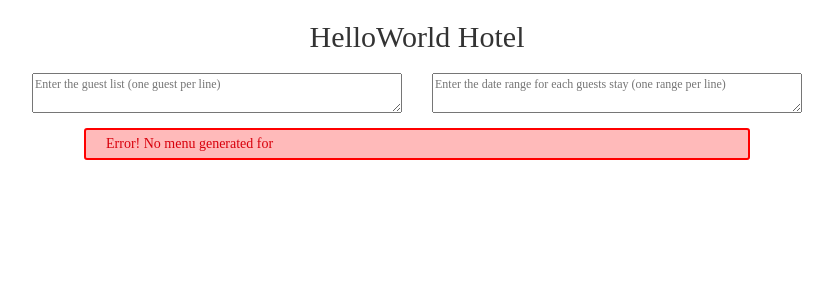
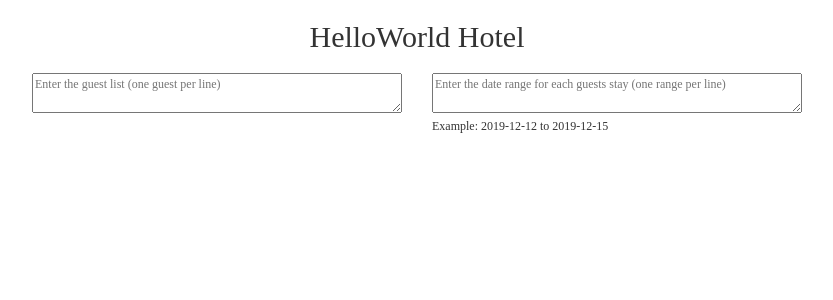
Before and after one commit to LittleRabbitBigWolf/helloWorldHotel, a React (Create React App) app: page / in a window 1280 px wide. Shown: the top 300 px of the page, without its empty margins (223-1056 px from the left). Built offline with nearby package versions, Linux system fonts and the light colour scheme; the HTML template or start-up script is replaced by a standard one.

Commit message:
Added helper text to date field

```diff
--- a/src/App.js
+++ b/src/App.js
@@ -16,12 +16,12 @@ export default class App extends Component {
   }
 
   generateMealPlan(meals) {
-    if (
-      this.state.guests.length !== 0 &&
-      this.state.guestDateList.length !== 0
-    ) {
-      for (let i = 0; i < this.state.guests.length; i++) {}
-    }
+    // if (
+    //   this.state.guests.length !== 0 &&
+    //   this.state.guestDateList.length !== 0
+    // ) {
+    //   for (let i = 0; i < this.state.guests.length; i++) {}
+    // }
   }
 
   invalidBookings = customerErrors => {
@@ -65,7 +65,7 @@ export default class App extends Component {
         guestDateList: datesArray
       },
       () => {
-        // console.log(this.state.guests, this.state.guestDateList);
+        console.log(this.state.guests, this.state.guestDateList);
       }
     );
   };
@@ -85,9 +85,9 @@ export default class App extends Component {
             handleGuestInfo={this.getGuestInfo}
             invalidBookings={this.invalidBookings}
           />
-          <Error
+          {/* <Error
           // name={nameToDisplay}
-          />
+          /> */}
           {mealsForGuests}
         </div>
       </div>
--- a/src/components/Bookings.js
+++ b/src/components/Bookings.js
@@ -12,7 +12,7 @@ export default class Bookings extends Component {
         [e.target.name]: e.target.value
       },
       () => {
-        console.log(this.state);
+        // console.log(this.state);
         this.props.handleGuestInfo(this.state.guests, this.state.dates);
       }
     );
@@ -43,6 +43,7 @@ export default class Bookings extends Component {
               // this.props.invalidBookings();
             }}
           />
+          <p>Example: 2019-12-12 to 2019-12-15</p>
         </div>
       </div>
     );
```
